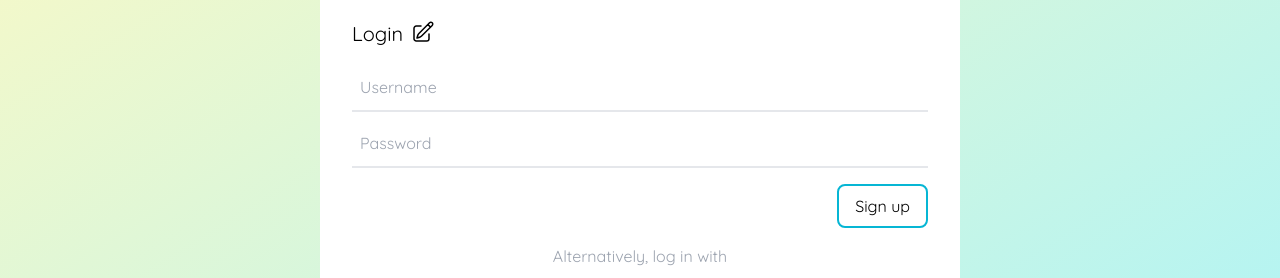
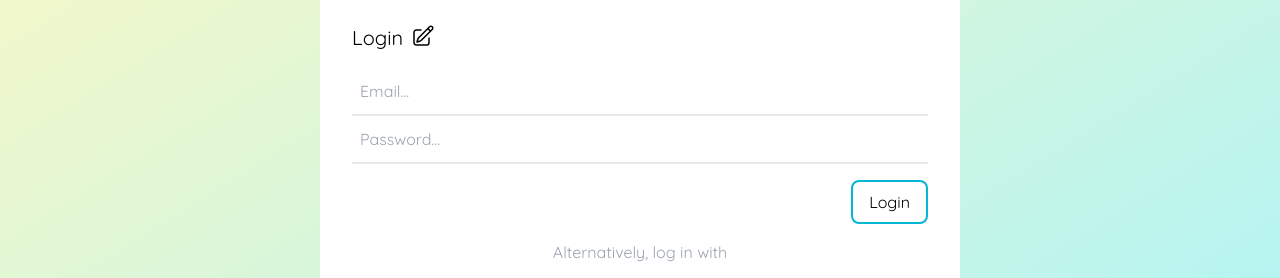
Before and after one commit to kyeoul/adventury-2, a React (Create React App) app: page /login in a window 1280 px wide. Shown: the part 216-494 px from the top of the page. Built offline with nearby package versions, Linux system fonts and the light colour scheme.

Commit message:
Implemented Firebase

```diff
--- a/package.json
+++ b/package.json
@@ -9,6 +9,7 @@
     "cors": "^2.8.5",
     "dotenv": "^16.0.2",
     "express": "^4.18.1",
+    "firebase": "^9.12.1",
     "mongoose": "^6.6.0",
     "react": "^18.2.0",
     "react-dom": "^18.2.0",
--- a/src/App.js
+++ b/src/App.js
@@ -12,17 +12,33 @@ import Trips from './Pages/Trips';
 import Checkout from './Pages/Checkout';
 import Signup from './Pages/Signup';
 import Account from './Pages/Account';
+import { initializeApp } from 'firebase/app';
+import {getAuth} from 'firebase/auth'
+
+const firebaseConfig = {
+  apiKey: "AIzaSyChglR3MsdE_E22RNrQtHcfVGdF-4hPBUY",
+  authDomain: "adventury-351d2.firebaseapp.com",
+  projectId: "adventury-351d2",
+  storageBucket: "adventury-351d2.appspot.com",
+  messagingSenderId: "463109852266",
+  appId: "1:463109852266:web:61c8f100718a4b92c84e13"
+};
+
+const app = initializeApp(firebaseConfig);
+
+export const auth = getAuth(app);
 
 function App() {
+
   return (
     <div className="App font-font_main">
       <Routes>
-        <Route path="/" element={<Home />}/>
-        <Route path="/login" element={<Login />} />
-        <Route path="/signup" element={<Signup />} />
+        <Route path="/" element={<Home app={app}/>}/>
+        <Route path="/login" element={<Login app={app}/>} />
+        <Route path="/signup" element={<Signup app={app}/>} />
         <Route path="/trips" element={<Trips />} />
-        <Route path="/checkout" element={<Checkout />} />
-        <Route path="/account" element={<Account />} />
+        <Route path="/checkout" element={<Checkout app={app}/>} />
+        <Route path="/account" element={<Account app={app}/>} />
       </Routes>
     </div>
 
--- a/src/Components/LoginForm.js
+++ b/src/Components/LoginForm.js
@@ -1,29 +1,61 @@
 import React, { useState } from 'react'
+import { getAuth, signInWithEmailAndPassword } from "firebase/auth";
+import { auth } from '../App';
+import { useNavigate } from 'react-router-dom';
+import {useForm} from 'react-hook-form'
 
 function LoginForm() {
 
-    const [username, setUsername] = useState('');
-    const [password, setPassword] = useState('');
+    const { register, handleSubmit, watch, formState: { errors } } = useForm();
+    // The input form responses are stored in the data variable as an object
+    const [data, setData] = useState({});
+    const onSubmit = (formData) => {
+        console.log(formData); // an object of form Data
+        setData(formData);
 
-    function changeUsernameHandler(event){
-        setUsername(event.target.value)
+        signInWithEmailAndPassword(auth, formData.Email, formData.Password)
+        .then((userCredential) => {
+            // Signed in
+            console.log("sup")
+            const user = userCredential.user;
+            navigate("/");
+            // ...
+        })
+        .catch((error) => {
+            const errorCode = error.code;
+            const errorMessage = error.message;
+            console.log(errorCode);
+            console.log(errorMessage);
+            console.log(data.Email);
+            console.log(data.Password);
+        });
     }
 
-    function changePasswordHandler(event){
-        setPassword(event.target.value)
-    }
+    const navigate = useNavigate();
+
+    let input_names = ["Email", "Password"];
 
     return (
-        <div className="w-full box-border">
-            <form>
-                <input type="text" value={username} onChange={changeUsernameHandler} className="login-textbox" placeholder="Username"></input>
+        <div>
+            <div className="w-full box-border">
+                <form onSubmit={handleSubmit(onSubmit)}>
 
-                <input type="password" value={password} onChange={changePasswordHandler} className="login-textbox mt-2" placeholder="Password"></input>
+                    {input_names.map((value, index) => (
+                        <input
+                        name={value}
+                        key={index}
+                        placeholder={value + "..."}
+                        type={value.toLowerCase()}
+                        className="login-textbox"
+                        {...register(value,{required:true})}
+                        />
+                    ))}
 
-                <div className="flex justify-end">
-                    <button type="submit" className="mt-4 px-4 py-2 bg-white hover:bg-cyan-100 border-2 border-cyan-500 rounded-lg duration-200">Sign up</button>
-                </div>
-            </form>
+                    <div className="flex justify-end">
+                        <button type="submit" className="mt-4 px-4 py-2 bg-white hover:bg-cyan-100 border-2 border-cyan-500 rounded-lg duration-200">Login</button>
+                    </div>
+                </form>
+            </div>
         </div>
     )
 }
--- a/src/Components/Navbar.js
+++ b/src/Components/Navbar.js
@@ -3,6 +3,7 @@ import {
   Link
 } from "react-router-dom";
 import {UserContext} from "../Pages/Home"
+import { auth } from '../App';
 
 
 function Navbar() {
@@ -15,7 +16,7 @@ function Navbar() {
             return (
 
               <div className="w-full h-24 px-6 flex flex-col md:flex-row md:justify-between items-center text-xl bg-transparent">
-                navbar
+                {!account ? "navbar" : account}
 
                 <div className="w-full md:w-auto flex flex-row mt-2 md:mt-0 justify-evenly md:justify-start items-center">
                       {
@@ -28,7 +29,7 @@ function Navbar() {
                         !account
                         // ? <a href="https://apr5tqlaaiq.typeform.com/to/Gc2p3HLG"><button className="sub-button md:signup-button">Sign Up</button></a>
                         ? <Link to="/signup"><button className="sub-button md:signup-button">Sign Up</button></Link>
-                        : <Link to="/faq" className="h-fit"><button className="sub-button">FAQ</button></Link>
+                        : <button className="sub-button" onClick={() => {auth.signOut()}}>Logout</button>
                       }
                 </div>
               </div>
--- a/src/Components/SignupForm.js
+++ b/src/Components/SignupForm.js
@@ -1,18 +1,40 @@
 import React from 'react'
 import {useForm} from "react-hook-form"
 import {useState} from "react"
+import { getAuth, createUserWithEmailAndPassword } from "firebase/auth";
+import { auth } from '../App';
+import { useNavigate, useLocation } from 'react-router-dom';
 
 function SignupForm() {
 
     const { register, handleSubmit, watch, formState: { errors } } = useForm();
     // The input form responses are stored in the data variable as an object
-    const {data, setData} = useState({});
+    const [data, setData] = useState({});
     const onSubmit = (formData) => {
         console.log(formData); // an object of form Data
         setData(formData);
+
+        createUserWithEmailAndPassword(auth, formData.Email, formData.Password)
+        .then((userCredential) => {
+            // Signed in
+            console.log("sup")
+            const user = userCredential.user;
+            navigate("/");
+            // ...
+        })
+        .catch((error) => {
+            const errorCode = error.code;
+            const errorMessage = error.message;
+            console.log(errorCode);
+            console.log(errorMessage);
+            console.log(data.Email);
+            console.log(data.Password);
+        });
     }
 
-    let input_names = ["Name", "Email", "Phone Number", "Size", "City, State"];
+    const navigate = useNavigate();
+
+    let input_names = ["Name", "Email", "Password", "Phone Number", "Size", "City, State"];
 
     return (
         <div>
@@ -22,15 +44,16 @@ function SignupForm() {
                     {input_names.map((value, index) => (
                         <input
                         name={value}
+                        key={index}
                         placeholder={value + "..."}
                         type="text"
                         className="login-textbox"
-                        {...register('message',{required:true})}
+                        {...register(value,{required:true})}
                         />
                     ))}
 
                     <div className="flex justify-end">
-                        <button type="submit" className="mt-4 px-4 py-2 bg-white hover:bg-cyan-100 border-2 border-cyan-500 rounded-lg duration-200">Login</button>
+                        <button type="submit" className="mt-4 px-4 py-2 bg-white hover:bg-cyan-100 border-2 border-cyan-500 rounded-lg duration-200">Signup</button>
                     </div>
                 </form>
             </div>
--- a/src/Pages/Home.js
+++ b/src/Pages/Home.js
@@ -7,12 +7,27 @@ import tempImage2 from '../res/temp2.png'
 import HowItWorks from '../Components/HowItWorks';
 import Footer from '../Components/Footer';
 import { useState } from 'react';
+import { getAuth, onAuthStateChanged } from "firebase/auth";
+import { auth } from '../App';
 
 export const UserContext = React.createContext();
 
 function Home() {
 
-  const [account, setAccount] = useState("h");
+  const [account, setAccount] = useState("");
+
+  onAuthStateChanged(auth, (user) => {
+    if (user) {
+      // User is signed in, see docs for a list of available properties
+      // https://firebase.google.com/docs/reference/js/firebase.User
+      setAccount(user.uid);
+      // ...
+    } else {
+      // User is signed out
+      // ...
+      setAccount("");
+    }
+  });
 
   return (
     <UserContext.Provider value={account}>
--- a/src/Pages/Login.js
+++ b/src/Pages/Login.js
@@ -5,6 +5,8 @@ import {
 } from "react-router-dom";
 
 function Login() {
+
+
   return (
     <div className="h-screen w-full bg-gradient-to-br from-yellow-100 to-cyan-200 flex flex-col justify-center items-center">
 
--- a/src/Pages/Signup.js
+++ b/src/Pages/Signup.js
@@ -2,7 +2,7 @@ import React from 'react'
 import {Link} from "react-router-dom"
 import SignupForm from '../Components/SignupForm'
 
-function Signup() {
+function Signup(props) {
     return (
         <div className="h-screen w-full bg-gradient-to-br from-yellow-100 to-cyan-200 flex flex-col justify-center items-center">
 
@@ -16,7 +16,7 @@ function Signup() {
             </div>
 
             <div className="mt-4">
-              <SignupForm />
+              <SignupForm app={props.app}/>
             </div>
 
           </div>
```
Also changed, not shown: 1 other file (tests, documents, lock files or other folders).
